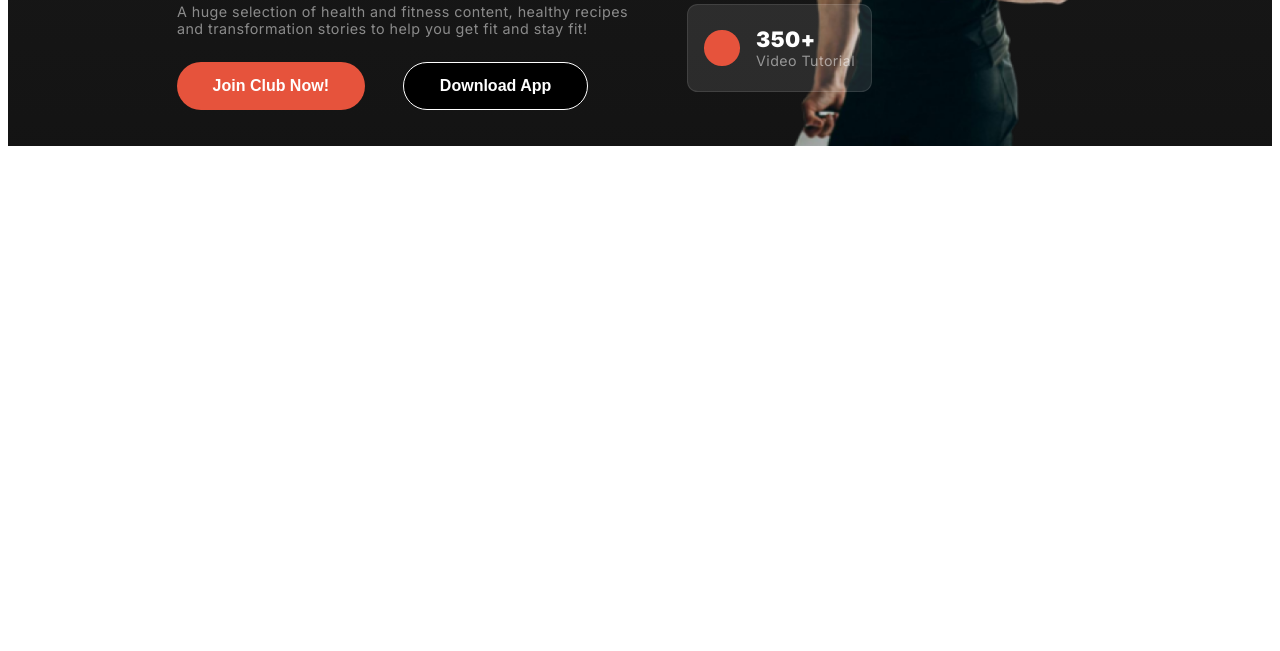
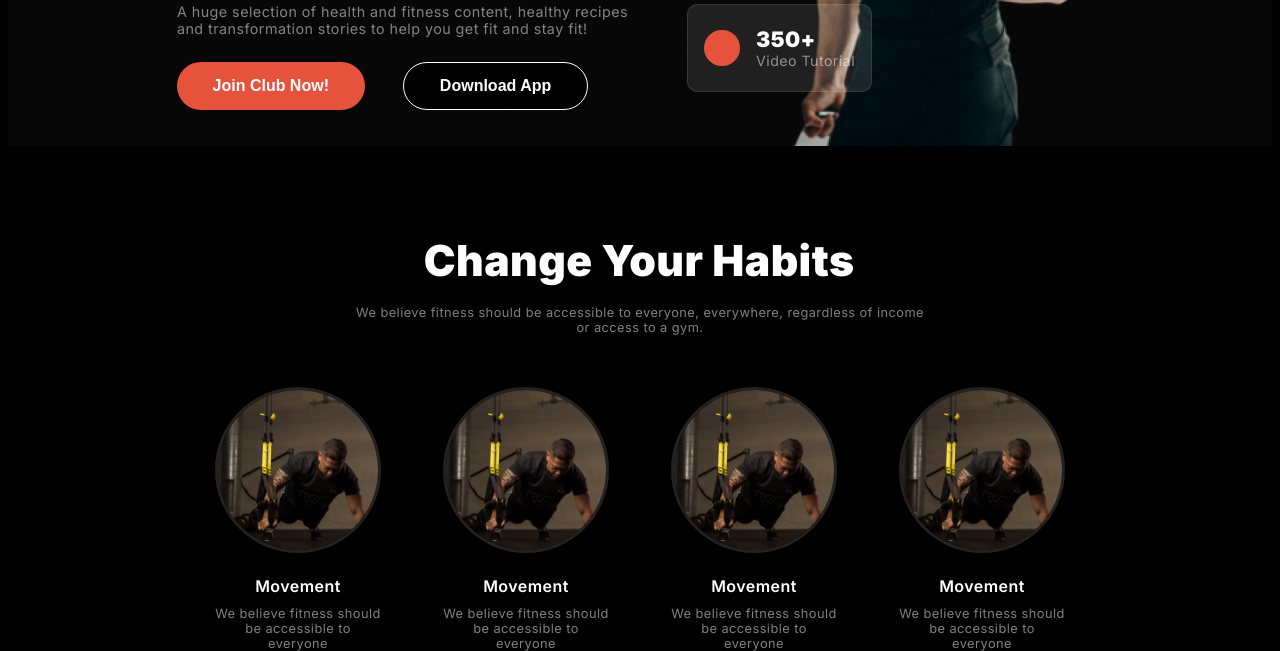
Before and after one commit to farhan-2204/Assignment-2, a plain HTML site: page index.html in a window 1280 px wide. Shown: the part 498-1149 px from the top of the page. Before the commit the page ends 800 px from the top, so only its background shows below. Drawn offline with Linux system fonts and the light colour scheme; a web font is replaced by a local one.

Commit message:
added habits section(big screen)

```diff
--- a/index.html
+++ b/index.html
@@ -7,7 +7,7 @@
     <link rel="stylesheet" href="styles/style.css">
 </head>
 
-<body class="inter-font">
+<body class="inter-font" style="background: black;">
     <header class="header">
         <nav class="nav">
             <div class="nav-title">Fitness</div>
@@ -53,7 +53,32 @@
     </header>
 
     <main>
-
+        <section class="habit">
+            <div class="habit-title title-font">Change Your Habits</div>
+            <div class="habit-subtitle subtitle-font">We believe fitness should be accessible to everyone, everywhere, regardless of income or access to a gym.</div>
+            <div class="habit-cards">
+                <div class="habit-card">
+                    <img class="habit-img" src="images/image 3.png" srcset="">
+                    <div class="habit-card-title">Movement</div>
+                    <div class="subtitle-font">We believe fitness should be accessible to everyone</div>
+                </div>
+                <div class="habit-card">
+                    <img class="habit-img" src="images/image 3.png" srcset="">
+                    <div class="habit-card-title">Movement</div>
+                    <div class="subtitle-font">We believe fitness should be accessible to everyone</div>
+                </div>
+                <div class="habit-card">
+                    <img class="habit-img" src="images/image 3.png" srcset="">
+                    <div class="habit-card-title">Movement</div>
+                    <div class="subtitle-font">We believe fitness should be accessible to everyone</div>
+                </div>
+                <div class="habit-card">
+                    <img class="habit-img" src="images/image 3.png" srcset="">
+                    <div class="habit-card-title">Movement</div>
+                    <div class="subtitle-font">We believe fitness should be accessible to everyone</div>
+                </div>
+            </div>
+        </section>
     </main>
 
     <footer>
--- a/styles/style.css
+++ b/styles/style.css
@@ -24,6 +24,17 @@
     margin-block-end: 0px;
     padding-inline-start: 0px;
     padding-inline-end: 0px;
+}
+
+.title-font{
+    font-size: 3.33333vw;
+    font-weight: 900;
+    color: white;
+}
+
+.subtitle-font{
+    font-size: 1vw;
+    font-weight: 400;
 }
 
 /* Header related styles */
@@ -187,7 +198,52 @@
     border-radius: 50%;
 }
 
-@media screen and (max-width: 393px){
+/* Habit section related styles */
+.habit{
+    margin-top: 6.94444vw;
+    margin-left: 13.75vw;
+    margin-right: 13.75vw;
+    height: 31.3889vw;
+}
+
+.habit-title{
+    margin-left:  18.7222vw;
+    margin-right:  16.7222vw;
+}
+
+.habit-subtitle{
+    margin: 1.5vw 12.9167vw 4.02778vw 12.9167vw;
+    text-align: center;
+}
+
+.habit-cards{
+    display: flex;
+    justify-content: space-around;
+}
+
+.habit-card{
+    width: 13.2vw;
+    display: flex;
+    flex-direction: column;
+    align-items: center;
+    text-align: center;
+    gap: 10px;
+}
+
+.habit-img{
+    height: 12.5vw;
+    border: 0.308333vw  solid rgba(34, 34, 34);
+    border-radius: 50%;
+}
+
+.habit-card-title{
+    font-size: 1.25vw;
+    font-weight: 600;
+    color: white;
+    margin-top: 1vw;
+}
+
+@media screen and (max-width: 500px){
     .nav-link{
         display: none;
     }
```
